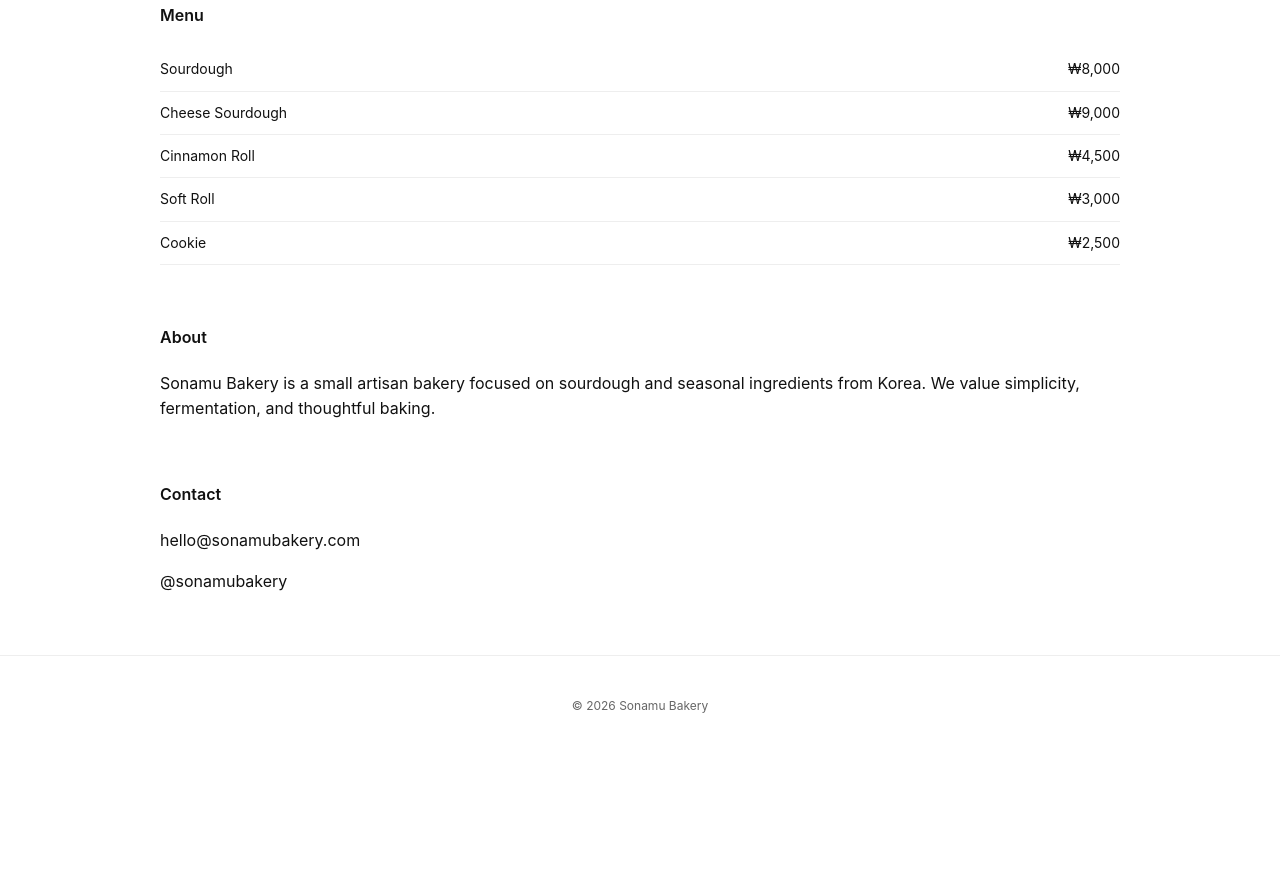
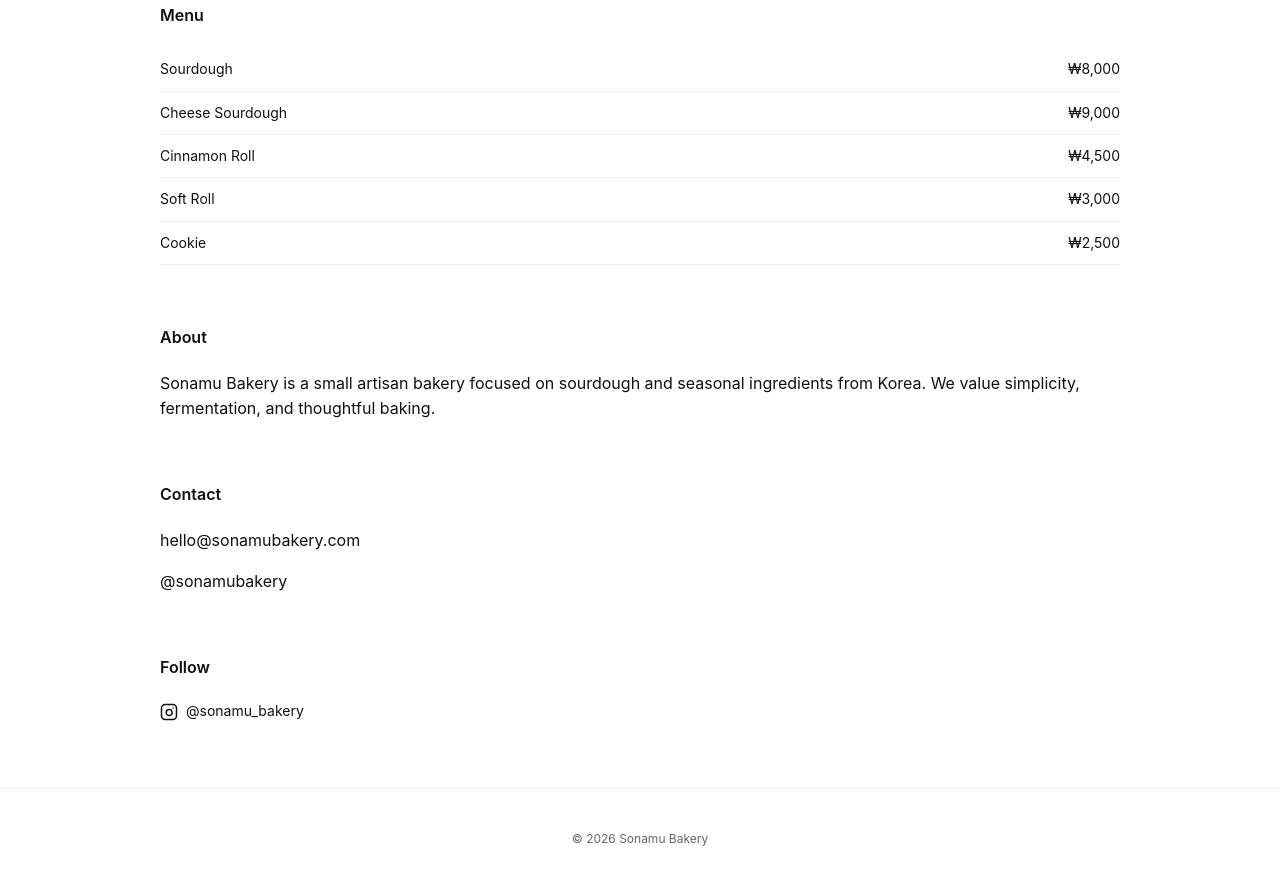
Before and after one commit to suahnkim/sonamubakery.github.io, a plain HTML site: page index.html in a window 1280 px wide. Shown: the part 781-1669 px from the top of the page. Before the commit the page ends 1536 px from the top, so only its background shows below. Drawn offline with Linux system fonts and the light colour scheme.

Commit message:
Add social media section with Instagram link

```diff
--- a/index.html
+++ b/index.html
@@ -175,6 +175,18 @@
     <p>@sonamubakery</p>
   </section>
 
+  <section class="section" id="social">
+    <h3>Follow</h3>
+    <a href="https://instagram.com/sonamu_bakery" target="_blank" style="display:inline-flex;align-items:center;gap:8px;text-decoration:none;color:var(--text);font-size:14px;">
+      <svg xmlns="http://www.w3.org/2000/svg" width="18" height="18" viewBox="0 0 24 24" fill="none" stroke="currentColor" stroke-width="2" stroke-linecap="round" stroke-linejoin="round">
+        <rect x="2" y="2" width="20" height="20" rx="5" ry="5"></rect>
+        <path d="M16 11.37a4 4 0 1 1-7.75 1.12 4 4 0 0 1 7.75-1.12z"></path>
+        <line x1="17.5" y1="6.5" x2="17.5" y2="6.5"></line>
+      </svg>
+      @sonamu_bakery
+    </a>
+  </section>
+
   <footer>
     © 2026 Sonamu Bakery
   </footer>
```
